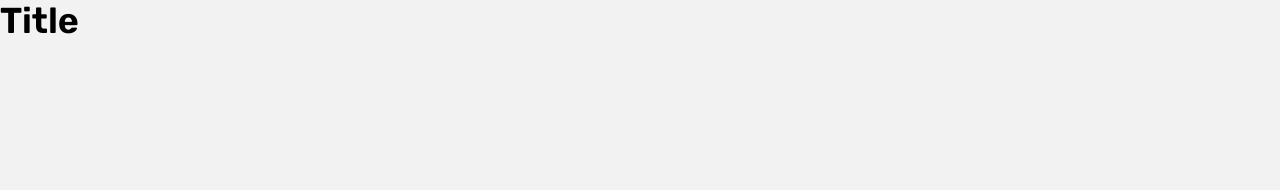
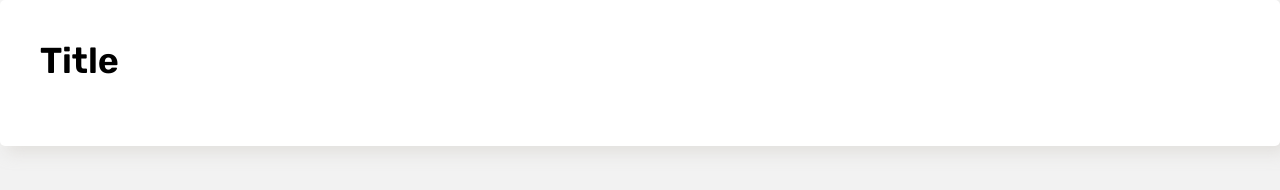
Before and after one commit to paskuvan/deaf, a plain HTML site: page index.html in a window 1280 px wide. Drawn offline with Linux system fonts and the light colour scheme.

Commit message:
Update index.html

```diff
--- a/index.html
+++ b/index.html
@@ -8,7 +8,7 @@
     <title>Framework of CSS inspired by deafness</title>
 </head>
 <body>
-    <div class="container card">
+    <div class="container dfcard">
         <h1>Title</h1>
     </div>
 </body>
```
